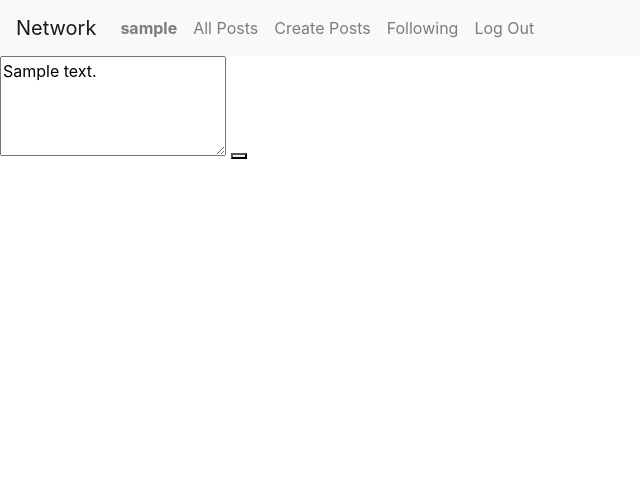
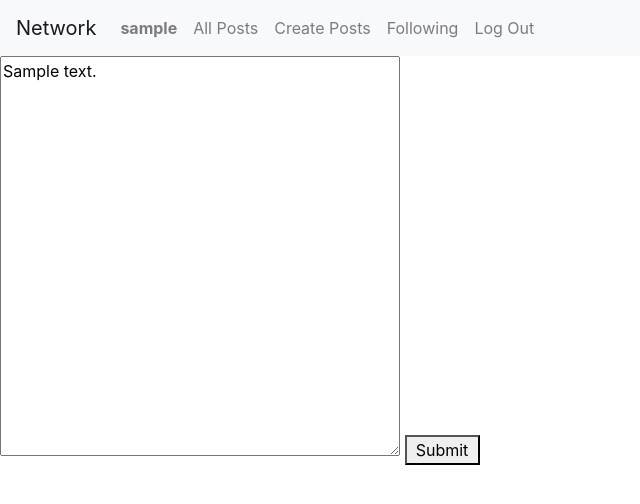
Before and after one commit to soumyadeepm04/Project4, a Django app: page /edit_page/1 in a window 1280 px wide. Shown: the top 504 px of the page, without its empty margins (0-640 px from the left). Run offline with Django 3.2, Linux system fonts and the light colour scheme; a user stored in the database is signed in; tables that the repository leaves empty hold one stand-in row (values such as "Sample post"); some libraries are stand-ins or nearby versions.

Commit message:
fix button's look

```diff
--- a/network/static/css/network/styles.css
+++ b/network/static/css/network/styles.css
@@ -7,7 +7,7 @@
     text-align: center;
 }
 
-#change_content{
-    min-height: 100px;
-    min-width: 100px;
+button{
+    height: 30px;
+    width: 75px;
 }
--- a/network/templates/network/edit_page.html
+++ b/network/templates/network/edit_page.html
@@ -8,6 +8,6 @@
 {% block body %}
     <div id = "edit_page">
         <textarea id = "change_content" data-content="{{ post_content }}" data-id="{{ post_id }}"></textarea>
-        <button id = "submit" value = "submit"></button>
+        <button id = "submit">Submit</button>
     </div>
 {% endblock %}
```
